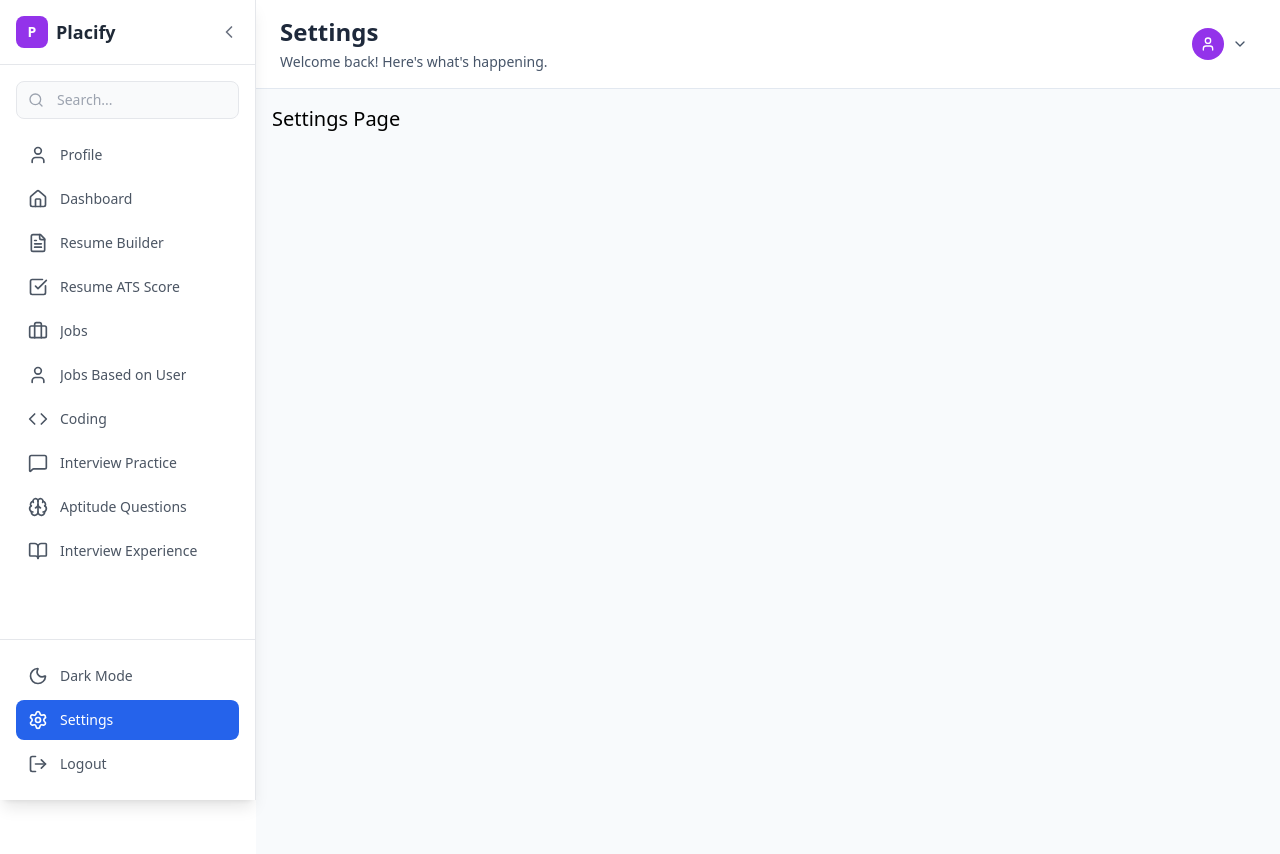
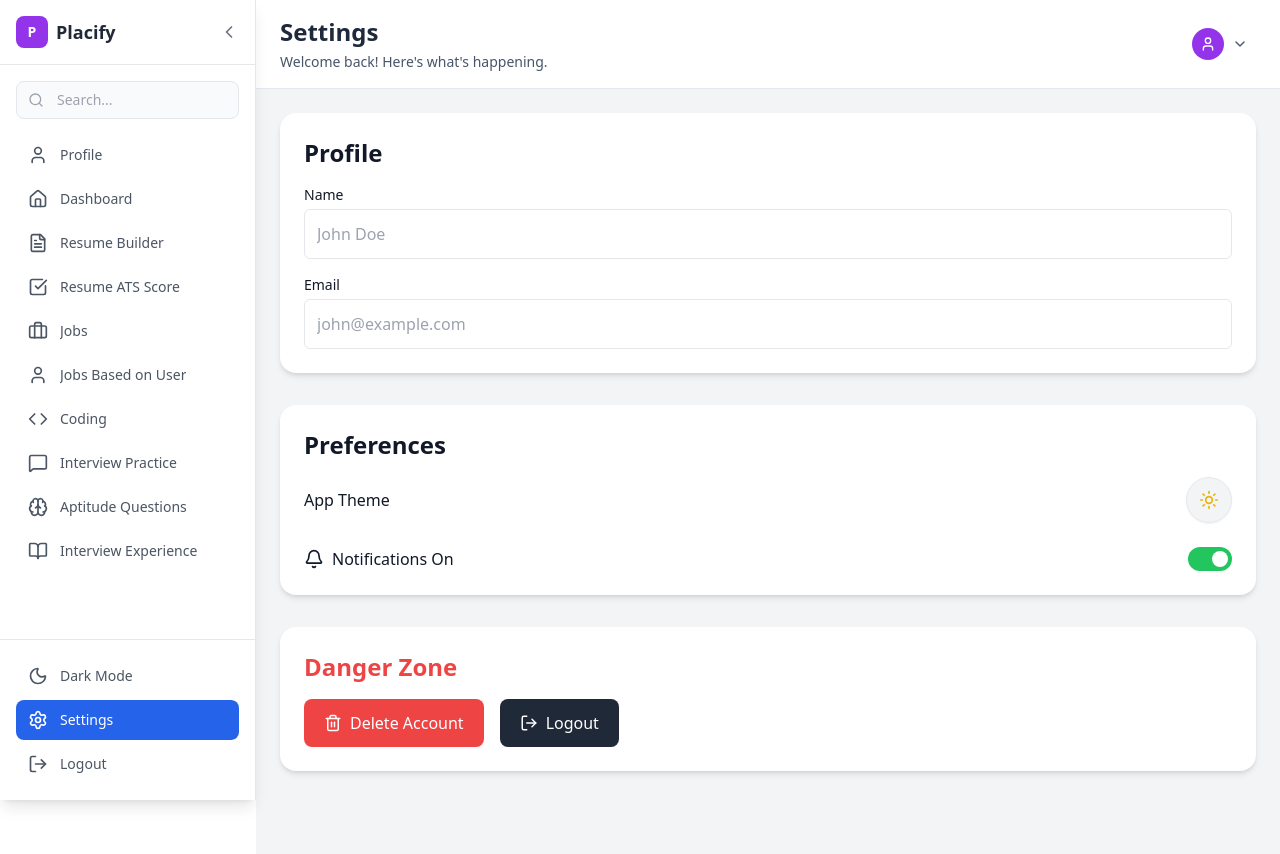
Before and after one commit to alizayadahmadriyaz/Placify-Smarter_Placements-Sharper_Talent, a React (Vite) app: page /dashboard/settings in a window 1280 px wide. Shown: the top 854 px of the page. Built offline with nearby package versions, Linux system fonts and the light colour scheme; no server answers.

Commit message:
Added content to the settings page

```diff
--- a/src/pages/Student/Settings.jsx
+++ b/src/pages/Student/Settings.jsx
@@ -1,5 +1,88 @@
+import { useState } from "react";
+import { Switch } from "@headlessui/react";
+import { Bell, BellOff, Trash2, LogOut } from "lucide-react";
+import ThemeToggle from "../../components/ThemeToggle";
+
 const Settings = () => {
-  return <div className="p-4 text-xl">Settings Page</div>;
+  const [notifications, setNotifications] = useState(true);
+
+  return (
+    <div className="min-h-screen w-full bg-gray-100 dark:bg-gray-900 text-gray-900 dark:text-white p-6">
+      <div className="max-w-5xl mx-auto">
+        {/* <h1 className="text-4xl font-bold mb-8">Settings</h1> */}
+
+        {/* Profile Section */}
+        <section className="bg-white dark:bg-gray-800 rounded-2xl shadow-md p-6 mb-8">
+          <h2 className="text-2xl font-semibold mb-4">Profile</h2>
+          <div className="space-y-4">
+            <div>
+              <label className="block text-sm font-medium mb-1">Name</label>
+              <input
+                type="text"
+                className="w-full p-3 border rounded-md dark:bg-gray-700 dark:border-gray-600"
+                placeholder="John Doe"
+              />
+            </div>
+            <div>
+              <label className="block text-sm font-medium mb-1">Email</label>
+              <input
+                type="email"
+                className="w-full p-3 border rounded-md dark:bg-gray-700 dark:border-gray-600"
+                placeholder="john@example.com"
+              />
+            </div>
+          </div>
+        </section>
+
+        {/* Preferences Section */}
+        <section className="bg-white dark:bg-gray-800 rounded-2xl shadow-md p-6 mb-8">
+          <h2 className="text-2xl font-semibold mb-4">Preferences</h2>
+
+          {/* Theme Toggle */}
+          <div className="flex items-center justify-between mb-6">
+            <span className="text-base font-medium">App Theme</span>
+            <ThemeToggle />
+          </div>
+
+          {/* Notifications Toggle */}
+          <div className="flex items-center justify-between">
+            <span className="flex items-center gap-2 text-base">
+              {notifications ? <Bell size={20} /> : <BellOff size={20} />}
+              {notifications ? "Notifications On" : "Notifications Off"}
+            </span>
+            <Switch
+              checked={notifications}
+              onChange={setNotifications}
+              className={`${
+                notifications ? "bg-green-500" : "bg-gray-300"
+              } relative inline-flex h-6 w-11 items-center rounded-full`}
+            >
+              <span
+                className={`${
+                  notifications ? "translate-x-6" : "translate-x-1"
+                } inline-block h-4 w-4 transform bg-white rounded-full transition`}
+              />
+            </Switch>
+          </div>
+        </section>
+
+        {/* Danger Zone */}
+        <section className="bg-white dark:bg-gray-800 rounded-2xl shadow-md p-6">
+          <h2 className="text-2xl font-semibold mb-4 text-red-500">Danger Zone</h2>
+          <div className="flex flex-col sm:flex-row gap-4">
+            <button className="flex items-center justify-center gap-2 px-5 py-3 bg-red-500 text-white rounded-lg hover:bg-red-600 transition w-full sm:w-auto">
+              <Trash2 size={18} />
+              Delete Account
+            </button>
+            <button className="flex items-center justify-center gap-2 px-5 py-3 bg-gray-800 text-white rounded-lg hover:bg-gray-900 transition w-full sm:w-auto">
+              <LogOut size={18} />
+              Logout
+            </button>
+          </div>
+        </section>
+      </div>
+    </div>
+  );
 };
 
 export default Settings;
```
